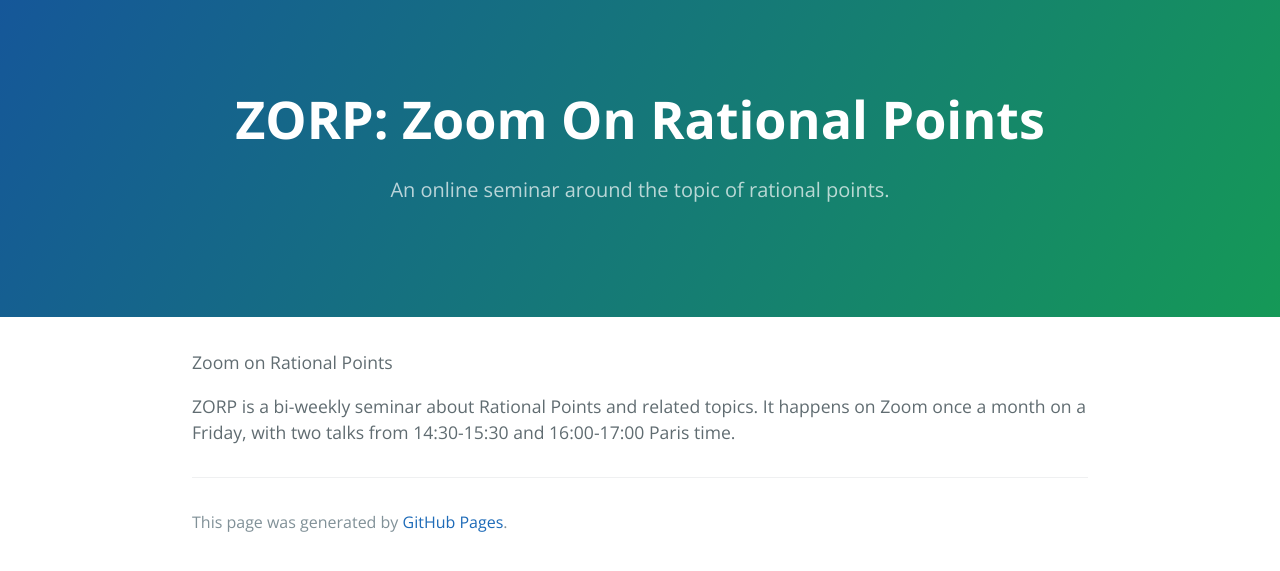
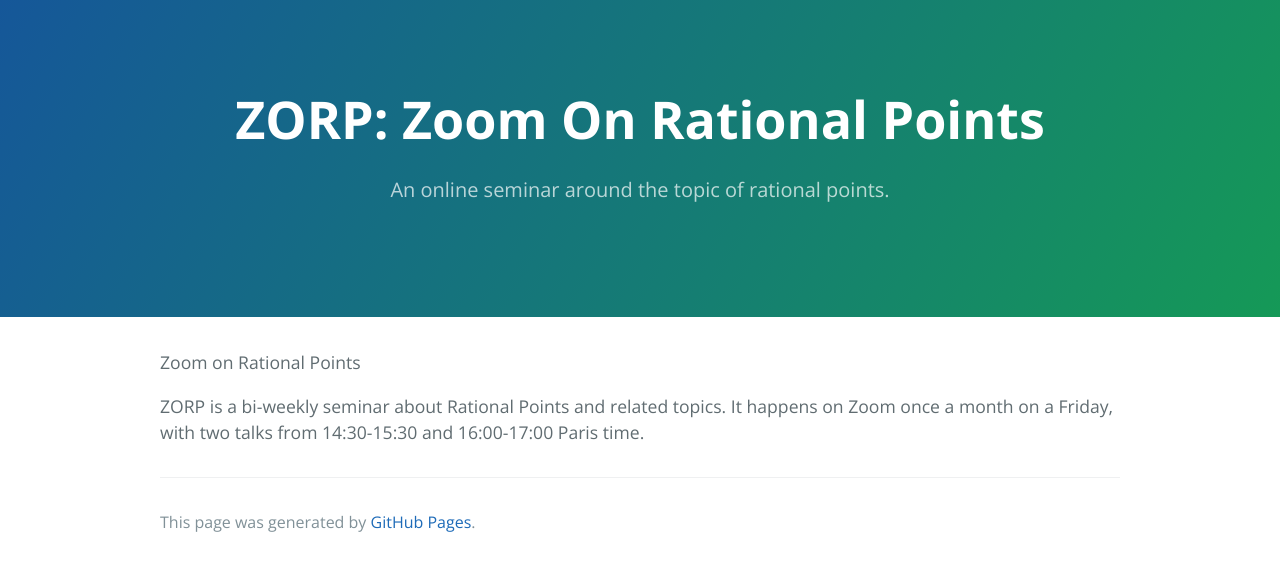
Before and after one commit to zoom-on-rational-points/zoom-on-rational-points.github.io, a Jekyll site: the page built from about.md, in a window 1280 px wide. Shown: the top 571 px of the page. Built offline with Jekyll 4.4.1, drawn with Linux system fonts in a browser that asks for light colours; our own code applies the rules of GitHub Pages for plain Markdown files.

Commit message:
Update jekyll-theme-cayman.scss

```diff
--- a/_sass/jekyll-theme-cayman.scss
+++ b/_sass/jekyll-theme-cayman.scss
@@ -168,7 +168,7 @@ a {
   }
 
   @include large {
-    max-width: 85%;
+    max-width: 90%;
     padding: 2rem 6rem;
     margin: 0 auto;
     font-size: 1.1rem;
```
